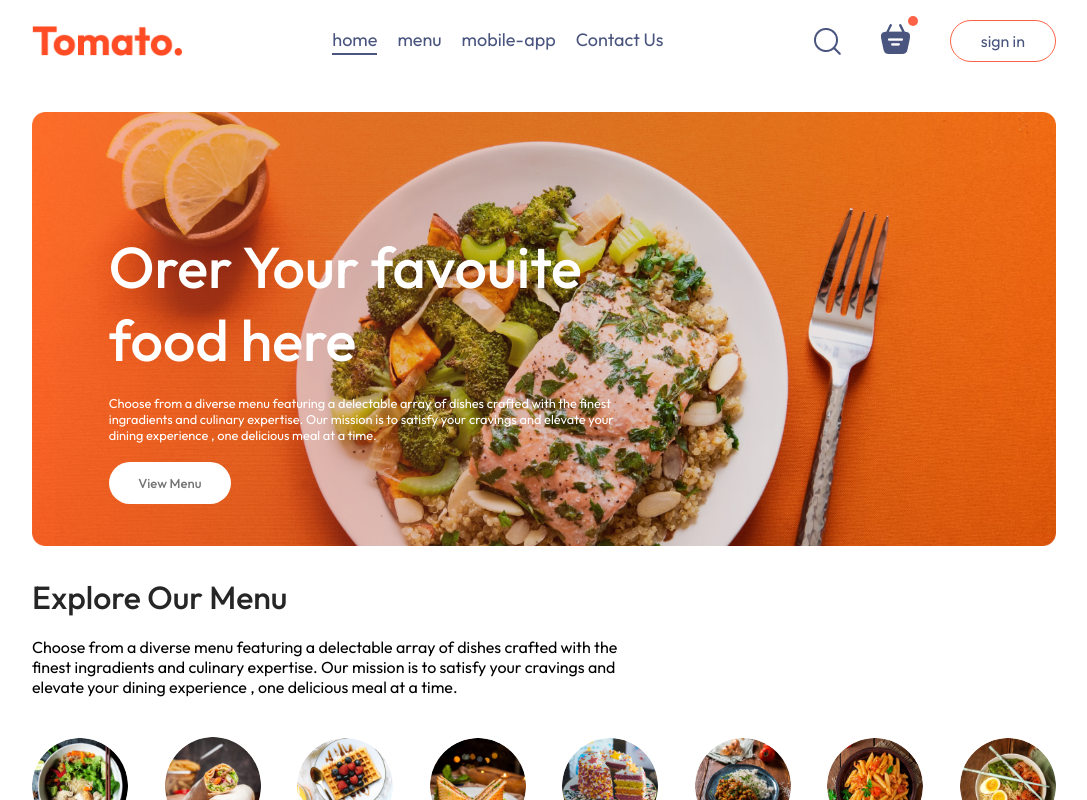
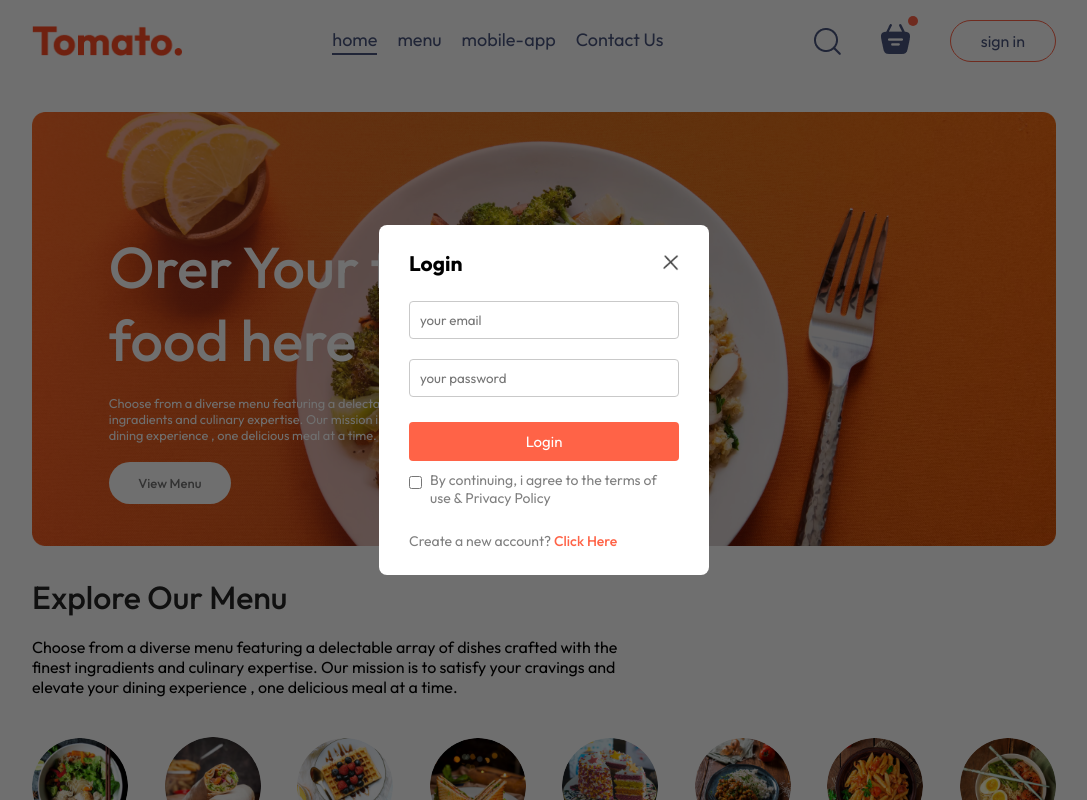
Before and after one commit to Shubham02-web/FoodDeliveryAPP, a React (Vite) app in the folder frontend/: page / in a window 1280 px wide. Both pictures are taken after a click on the button "sign in". Shown: the top 800 px of the page, without its empty margins (96-1183 px from the left). Built offline with nearby package versions, Linux system fonts and the light colour scheme.

Commit message:
login signup page working done

```diff
--- a/frontend/src/App.jsx
+++ b/frontend/src/App.jsx
@@ -4,12 +4,16 @@
 import Cart from "./pages/Cart/Cart";
 import PlaceOrder from "./pages/PlaceOrder/PlaceOrder";
 import Footer from "./components/Footer/Footer";
+import { useState } from "react";
+import LoginPopup from "./components/LoginPopup/LoginPopup";
 
 const App = () => {
+  const [showLogin, setShowLogin] = useState(false);
   return (
     <>
+      {showLogin ? <LoginPopup setShowLogin={setShowLogin} /> : <></>}
       <div className="App">
-        <Navbar />
+        <Navbar setShowLogin={setShowLogin} />
         <Routes>
           <Route path="/" element={<Home />} />
           <Route path="/cart" element={<Cart />} />
--- /dev/null
+++ b/frontend/src/components/LoginPopup/LoginPopup.css
@@ -0,0 +1,74 @@
+.LoginPopup {
+  position: absolute;
+  z-index: 1;
+  width: 100%;
+  height: 100%;
+  background-color: #00000090;
+  display: grid;
+}
+
+.login-popup-container {
+  place-self: center;
+  width: max(23vw, 330px);
+  color: #808080;
+  background-color: white;
+  display: flex;
+  flex-direction: column;
+  gap: 25px;
+  padding: 25px 30px;
+  border-radius: 8px;
+  font-size: 14px;
+  animation: fadeIn 0.5s;
+}
+
+.login-popup-title {
+  display: flex;
+  justify-content: space-between;
+  align-items: center;
+  color: black;
+}
+
+.login-popup-title img {
+  width: 16px;
+  cursor: pointer;
+}
+
+.login-popup-inputs {
+  display: flex;
+  flex-direction: column;
+  gap: 20px;
+}
+
+.login-popup-inputs input {
+  outline: none;
+  border: 1px solid #c9c9c9;
+  padding: 10px;
+  border-radius: 4px;
+}
+
+.login-popup-container button {
+  border: none;
+  padding: 10px;
+  border-radius: 4px;
+  color: white;
+  background-color: tomato;
+  font-size: 15px;
+  cursor: pointer;
+}
+
+.login-popup-condition {
+  display: flex;
+  align-items: start;
+  gap: 8px;
+  margin-top: -15px;
+}
+
+.login-popup-condition input {
+  margin-top: 5px;
+}
+
+.LoginPopup p span {
+  color: tomato;
+  font-weight: 500;
+  cursor: pointer;
+}
--- /dev/null
+++ b/frontend/src/components/LoginPopup/LoginPopup.jsx
@@ -0,0 +1,45 @@
+import { useState } from "react";
+import "./LoginPopup.css";
+import { assets } from "../../assets/assets";
+const LoginPopup = ({ setShowLogin }) => {
+  const [currentState, setCurrentState] = useState("Login");
+  return (
+    <div className="LoginPopup">
+      <form className="login-popup-container">
+        <div className="login-popup-title">
+          <h2>{currentState}</h2>
+          <img onClick={() => setShowLogin(false)} src={assets.cross_icon} />
+        </div>
+        <div className="login-popup-inputs">
+          {currentState === "Login" ? (
+            <></>
+          ) : (
+            <input type="text" placeholder="your name" required />
+          )}
+          <input type="email" placeholder="your email" required />
+          <input type="password" placeholder="your password" required />
+        </div>
+        <button>
+          {currentState === "Sign Up" ? "Create account" : "Login"}
+        </button>
+        <div className="login-popup-condition">
+          <input type="checkbox" required />
+          <p>By continuing, i agree to the terms of use & Privacy Policy</p>
+        </div>
+        {currentState === "Login" ? (
+          <p>
+            Create a new account?{" "}
+            <span onClick={() => setCurrentState("Sign Up")}>Click Here</span>
+          </p>
+        ) : (
+          <p>
+            Already have an account?{" "}
+            <span onClick={() => setCurrentState("Login")}>Login Here</span>
+          </p>
+        )}
+      </form>
+    </div>
+  );
+};
+
+export default LoginPopup;
--- a/frontend/src/components/Navbar/Navbar.jsx
+++ b/frontend/src/components/Navbar/Navbar.jsx
@@ -2,7 +2,7 @@
 import { assets } from "../../assets/assets";
 import "./navbar.css";
 import { Link } from "react-router-dom";
-const Navbar = () => {
+const Navbar = ({ setShowLogin }) => {
   const [menu, setMenu] = useState("home");
   return (
     <div className="Navbar">
@@ -43,7 +43,7 @@
           <img src={assets.basket_icon} alt="" />
           <div className="dot"></div>
         </div>
-        <button>sign in</button>
+        <button onClick={() => setShowLogin(true)}>sign in</button>
       </div>
     </div>
   );
```
